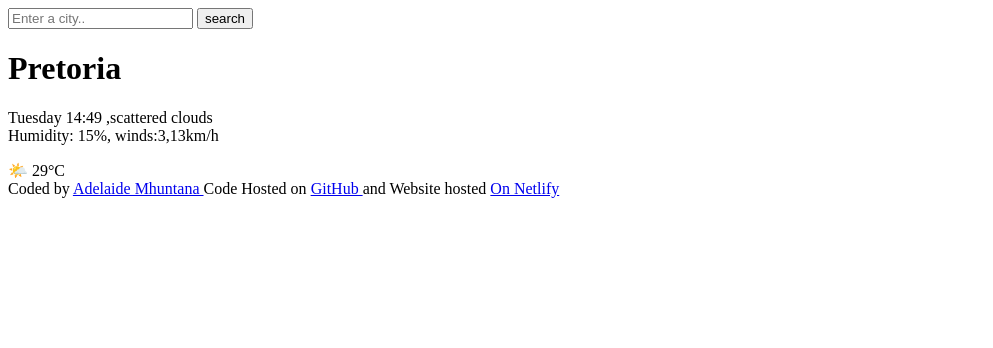
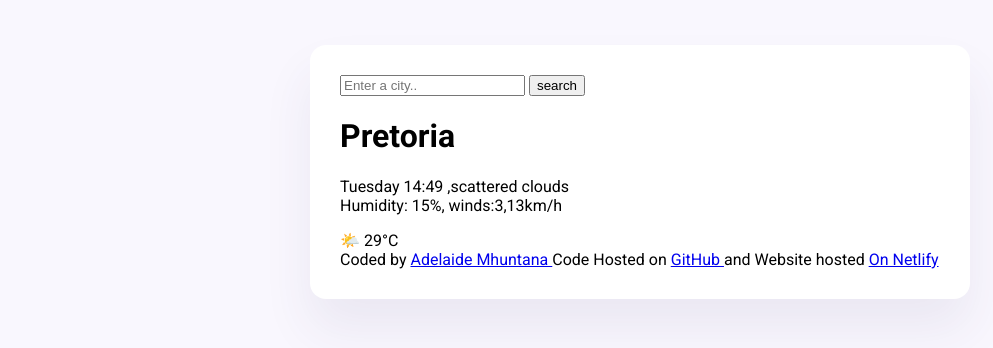
Before and after one commit to Adelaidemhuntana/my-shecodes-plus-weather-final-project, a plain HTML site: page index.html in a window 1280 px wide. Shown: the whole page, without its empty margins (0-993 px from the left). Drawn offline with Linux system fonts and the light colour scheme.

Commit message:
styled the main container and added custom fonts

```diff
--- a/index.html
+++ b/index.html
@@ -3,9 +3,14 @@
 <head>
   <meta charset="UTF-8">
   <meta name="viewport" content="width=device-width, initial-scale=1.0">
+  <link rel="stylesheet" href="src/styles.css"/>
+  <link<link rel="preconnect" href="https://fonts.googleapis.com">
+<link rel="preconnect" href="https://fonts.gstatic.com" crossorigin>
+<link href="https://fonts.googleapis.com/css2?family=Roboto:ital,wght@0,100;0,300;0,400;0,500;0,700;0,900;1,100;1,300;1,400;1,500;1,700;1,900&display=swap" rel="stylesheet">
   <title>my shecodes plus final project</title>
 </head>
 <body>
+  <div class="weather-app">
   <header>
     <form>
       <input type="search" placeholder="Enter a city.."/>
@@ -30,6 +35,7 @@
 <a href="https://github.com/Adelaidemhuntana/my-shecodes-plus-weather-final-project" target="_blank"> GitHub </a> and Website hosted
 <a href="https://adelaideweatherapp.netlify.app" target="_blank"> On Netlify</a>
  </footer>
+ </div>
 
 </body>
 </html>
--- /dev/null
+++ b/src/styles.css
@@ -0,0 +1,13 @@
+body {
+  background: #f9f7fe;
+  font-family: "Roboto", sans-serif;
+}
+
+.weather-app {
+  background-color: white;
+  max-width: 600px;
+  margin: 45px auto;
+  box-shadow: 0 30px 50px rgba(65, 50,100,0.08);
+  border-radius: 16px;
+  padding: 30px;
+}
```
